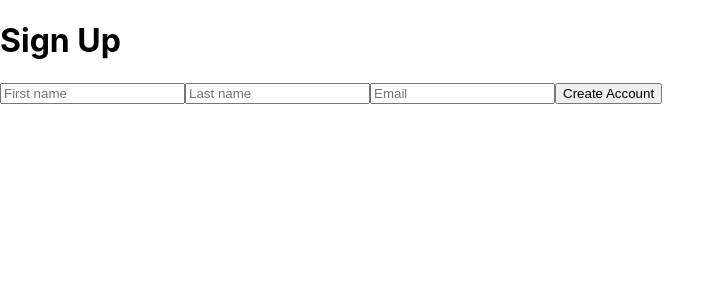
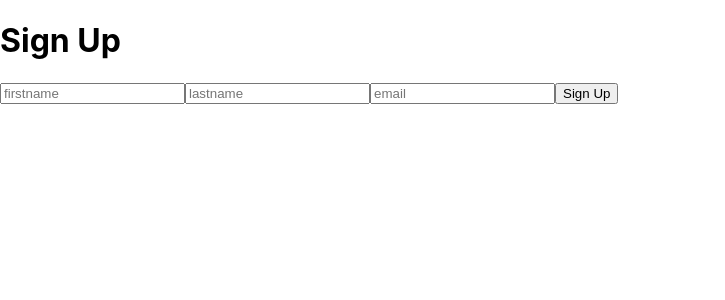
Before and after one commit to OlliePorter/jippi, a React (Create React App) app: page /sign_up in a window 1280 px wide. Shown: the top 300 px of the page, without its empty margins (0-725 px from the left). Built offline with nearby package versions, Linux system fonts and the light colour scheme.

Commit message:
Everything else

```diff
--- a/src/App.js
+++ b/src/App.js
@@ -1,13 +1,40 @@
 import { hot } from 'react-hot-loader/root';
-import React from 'react';
+import React, { useState } from 'react';
+import {BrowserRouter, Switch, Route} from 'react-router-dom'
 
+import Home from './components/Home';
 import SignUp from './components/SignUp';
 
 import './App.scss';
 
 const App = () => {
+  const [ state, setState ] = useState(
+    {
+      isLoggedIn: false,
+      user: {}
+    }
+  );
+
+  const handleLogin = (data) => {
+    setState({
+      isLoggedIn: true,
+      user: data.user
+    })
+  };
+
   return (
-    <SignUp/>
+    <div>
+      <BrowserRouter>
+      <Switch>
+        <Route exact path='/'>
+          <Home />
+        </Route>
+        <Route exact path='/sign_up'>
+          <SignUp />
+        </Route>
+      </Switch>
+    </BrowserRouter>
+    </div>
   );
 };
 
--- a/src/components/SignUp/index.jsx
+++ b/src/components/SignUp/index.jsx
@@ -4,80 +4,79 @@ import axios from 'axios';
 const SignUp = () => {
   const [ state, setState ] = useState(
     {
-      firstName: '',
-      lastName: '',
+      firstname: '',
+      lastname: '',
       email: '',
-      password: '',
     }
   );
 
-  const handleFirstNameChange = (e) => {
+  const handleChange = (e) => {
+    const {name, value} = e.target
     setState({
-      firstName: e.target.value,
-    });
+      [name]: value
+    })
+  };
+
+  const handleSubmit = (e) => {
+    e.preventDefault()
+    const {firstname, lastname, email} = state;
+
+    const user = {
+      firstname: firstname,
+      lastname: lastname,
+      email: email,
     }
 
-  const handleLastNameChange = (e) => {
+    axios.post('http://localhost:3001/users', {user}, {withCredentials: true})
+    .then(response => {
+      if (response.data.status === 'created') {
+        // handleLogin(response.data)
+        redirect()
+      } else {
         setState({
-      lastName: e.target.value,
-    });
+          errors: response.data.errors
+        })
       }
-
-	const handleEmailChange = (e) => {
-		setState({
-			email: e.target.value,
-		});
-	}
-
-  async function newUser() {
-    try {
-      const response = await axios({
-        method: 'POST',
-        url: 'backend/users',
-        data: { user: state },
-        crossdomain: true,
-      });
-      const { token } = response.data;
-      localStorage.setItem('jwt', token);
-    } catch {
-      alert('THERE WAS A PROBLEM');
-    }
+    })
+    .catch(error => console.log('api errors:', error))
   };
 
-  const onSubmitHandler = async (e) => {
-		e.preventDefault();
-		const { firstName, lastName, email } = state;
-		await newUser({firstName, lastName, email}).then(alert('Finished!'));
-	}
+  const redirect = () => {
+    // history.push('/')
+  };
+
+  const {firstname, lastname, email} = state;
 
   return (
-    <form onSubmit={onSubmitHandler}>
+    <div>
       <h1>Sign Up</h1>
+      <form onSubmit={handleSubmit}>
         <input
-        onChange={handleFirstNameChange}
+          placeholder="firstname"
           type="text"
           name="firstname"
-        placeholder="First name"
-        required
+          value={firstname}
+          onChange={handleChange}
         />
         <input
-        onChange={handleLastNameChange}
+          placeholder="lastname"
           type="text"
           name="lastname"
-        placeholder="Last name"
-        required
+          value={lastname}
+          onChange={handleChange}
       />
         <input
-        onChange={handleEmailChange}
-        type="email"
+          placeholder="email"
+          type="text"
           name="email"
-        placeholder="Email"
-        required
+          value={email}
+          onChange={handleChange}
         />
-      <button type="submit">
-        Create Account
+        <button placeholder="submit" type="submit">
+          Sign Up
         </button>
       </form>
+    </div>
   );
 };
 
```
Lines whose indentation alone changed are shown as unchanged.
